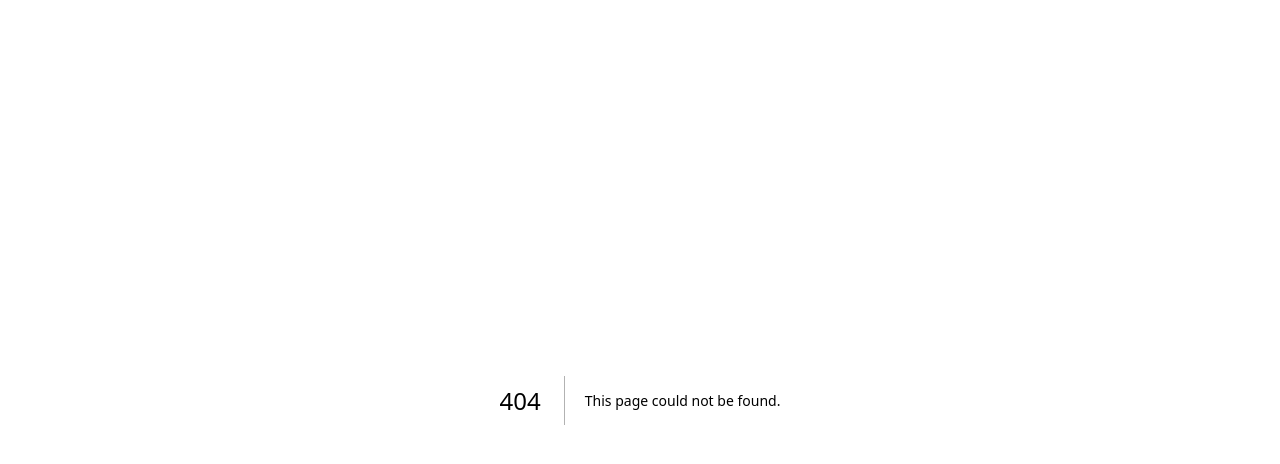
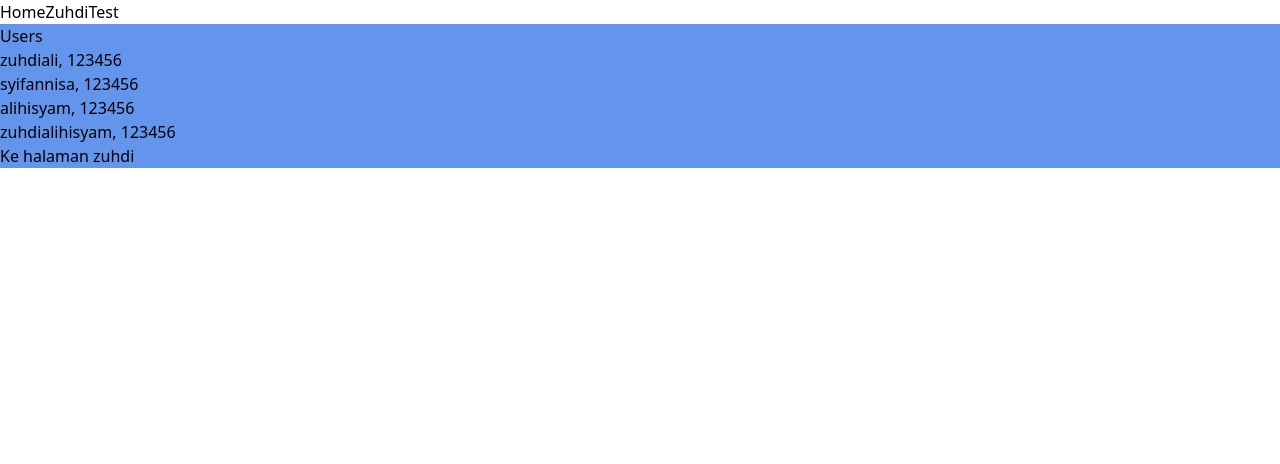
Before and after one commit to Zuhdi24/test-app, a Next.js app: page /test in a window 1280 px wide. Before the commit this address had no page. Shown: the top 464 px of the page. Built offline with nearby package versions, Linux system fonts and the light colour scheme.

Commit message:
add some page

```diff
--- /dev/null
+++ b/pages/TransitionLayout/TransitionLayout.module.css
@@ -0,0 +1,9 @@
+.content {
+    opacity: 0;
+    background-color: cornflowerblue;
+    transition: 0.3s;
+  }
+
+  .fadeIn {
+    opacity: 1;
+  }
--- /dev/null
+++ b/pages/TransitionLayout/index.js
@@ -0,0 +1,37 @@
+import Link from "next/link";
+import { useState, memo, useEffect } from "react";
+import styles from "./TransitionLayout.module.css";
+
+export default function TransitionLayout({ children }) {
+  const [displayChildren, setDisplayChildren] = useState(children);
+  const [transitionStage, setTransitionStage] = useState("fadeOut");
+  useEffect(() => {
+    setTransitionStage("fadeIn");
+  }, []);
+
+  useEffect(() => {
+    if (children !== displayChildren) setTransitionStage("fadeOut");
+  }, [children, setDisplayChildren, displayChildren]);
+
+  return (
+    <div>
+      <nav>
+        <Link href="/">Home</Link>
+        <Link href="/zuhdi">Zuhdi</Link>
+        <Link href="/test">Test</Link>
+      </nav>
+      <div
+        onTransitionEnd={() => {
+          if (transitionStage === "fadeOut") {
+            console.log("fading out");
+            setDisplayChildren(children);
+            setTransitionStage("fadeIn");
+          }
+        }}
+        className={`${styles.content} ${styles[transitionStage]}`}
+      >
+        {displayChildren}
+      </div>
+    </div>
+  );
+}
--- a/pages/_app.js
+++ b/pages/_app.js
@@ -1,5 +1,10 @@
 import '@/styles/globals.css'
+import TransitionLayout from './TransitionLayout'
 
 export default function App({ Component, pageProps }) {
-  return <Component {...pageProps} />
+  return (
+    <TransitionLayout>
+      <Component {...pageProps} />
+    </TransitionLayout>
+  )
 }
--- a/pages/api/hello.js
+++ b/pages/api/hello.js
@@ -1,5 +1,5 @@
 // Next.js API route support: https://nextjs.org/docs/api-routes/introduction
 
 export default function handler(req, res) {
-  res.status(200).json({ name: 'John Doe' })
+  res.status(200).json({ name: 'Zuhdi Ali Hisyam' })
 }
--- /dev/null
+++ b/pages/api/users.js
@@ -0,0 +1,10 @@
+const users = [
+    { id: 1, username: 'zuhdiali', password: '123456' },
+    { id: 2, username: 'syifannisa', password: '123456' },
+    { id: 3, username: 'alihisyam', password: '123456' },
+    { id: 4, username: 'zuhdialihisyam', password: '123456' },
+]
+
+export default function handler(req, res) {
+    res.status(200).json(users)
+}
--- a/pages/index.js
+++ b/pages/index.js
@@ -20,7 +20,7 @@ export default function Home() {
           >
             By{' '}
             <Image
-              src="/vercel.svg"
+              src="vercel.svg"
               alt="Vercel Logo"
               className="dark:invert"
               width={100}
@@ -34,7 +34,7 @@ export default function Home() {
       <div className="relative flex place-items-center before:absolute before:h-[300px] before:w-[480px] before:-translate-x-1/2 before:rounded-full before:bg-gradient-radial before:from-white before:to-transparent before:blur-2xl before:content-[''] after:absolute after:-z-20 after:h-[180px] after:w-[240px] after:translate-x-1/3 after:bg-gradient-conic after:from-sky-200 after:via-blue-200 after:blur-2xl after:content-[''] before:dark:bg-gradient-to-br before:dark:from-transparent before:dark:to-blue-700/10 after:dark:from-sky-900 after:dark:via-[#0141ff]/40 before:lg:h-[360px]">
         <Image
           className="relative dark:drop-shadow-[0_0_0.3rem_#ffffff70] dark:invert"
-          src="/next.svg"
+          src="next.svg"
           alt="Next.js Logo"
           width={180}
           height={37}
--- /dev/null
+++ b/pages/test.js
@@ -0,0 +1,39 @@
+import React from 'react';
+import Link from 'next/link';
+
+function Test({ users }) {
+  return (
+    <>
+    <div>
+      <h1>Users</h1>
+      <ul>
+        {users.map(user => (
+          <li key={user.id}>
+            {user.username}, {user.password}
+          </li>
+        ))}
+      </ul>
+    </div>
+    <Link
+    href={'/zuhdi'}>
+      Ke halaman zuhdi
+    </Link>
+    </>
+  );
+}
+
+export async function getStaticProps() {
+//   const { params } = context;
+//   const { id } = params;
+
+  const res = await fetch(`http://localhost:3000/api/users`);
+  const users = await res.json();
+
+  return {
+    props: {
+      users,
+    },
+  };
+}
+
+export default Test;
--- /dev/null
+++ b/pages/zuhdi.js
@@ -0,0 +1,7 @@
+export default function Zuhdi() {
+    return (
+        <div>
+            <h1>"Zuhdi Ali Hisyam"</h1>
+        </div>
+    );
+}
--- a/styles/globals.css
+++ b/styles/globals.css
@@ -16,7 +16,7 @@
   }
 }
 
-body {
+/* body {
   color: rgb(var(--foreground-rgb));
   background: linear-gradient(
       to bottom,
@@ -24,4 +24,4 @@ body {
       rgb(var(--background-end-rgb))
     )
     rgb(var(--background-start-rgb));
-}
+} */
```
